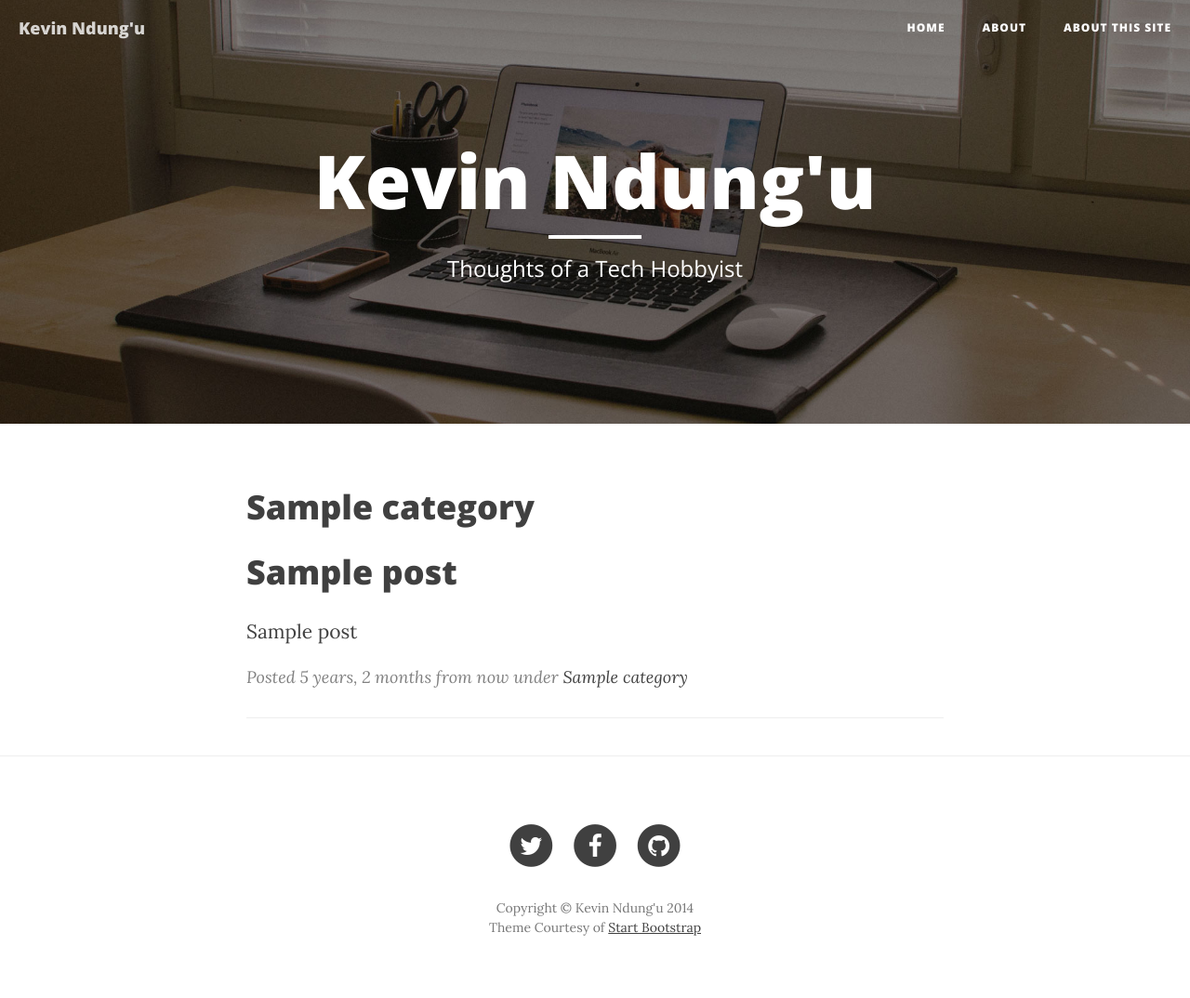
After one commit to kevgathuku/kevgathuku-django-blog, a Django app: a page that uses blog/templates/blog/category.html in a window 1280 px wide. The commit adds this page. Shown: the whole page at 93% size. Run offline with Django 3.2, Linux system fonts and the light colour scheme; tables that the repository leaves empty hold one stand-in row (values such as "Sample post"); some libraries are stand-ins or nearby versions.

Commit message:
Add category view, url and template

```diff
--- a/blog/models.py
+++ b/blog/models.py
@@ -35,4 +35,4 @@ class Category(models.Model):
         return "%s" % self.name
 
     def get_absolute_url(self):
-        return reverse('showcategory', args=[str(self.slug)])
+        return reverse('category', args=[str(self.slug)])
--- /dev/null
+++ b/blog/templates/blog/category.html
@@ -0,0 +1,62 @@
+{% extends "blog/base.html" %}
+
+{% load humanize %}
+
+{% load staticfiles %}
+
+{% block title %} {{ category_name }} {% endblock %}
+
+{% block header %}
+    <!-- Page Header -->
+    <!-- Set your background image for this header on the line below. -->
+    <header class="intro-header" style="background-image: url('{% static "img/home-bg.jpg" %}')">
+        <div class="container">
+            <div class="row">
+                <div class="col-lg-8 col-lg-offset-2 col-md-10 col-md-offset-1">
+                    <div class="site-heading">
+                        <h1>Kevin Ndung'u</h1>
+                        <hr class="small">
+                        <span class="subheading"> Thoughts of a Tech Hobbyist </span>
+                    </div>
+                </div>
+            </div>
+        </div>
+    </header>
+    {% endblock %}
+
+{% block main %}
+    {% if category %}
+    <h1>{{ category_name }}</h1>
+      {% if posts %}
+        {% for post in posts %}
+            <div class="post-preview">
+                <a href="{{ post.get_absolute_url }}">
+                    <h2 class="post-title">
+                        {{post.title}}
+                    </h2>
+                </a>
+                    <p class="post-subtitle lead">
+                        {{post.subtitle}}
+                    </p>
+                <p class="post-meta"> Posted {{post.created|naturaltime}}
+                under <a href="{{ post.category.get_absolute_url }}"> {{post.category}} </a></p>
+            </div>
+            <hr>
+        {% endfor %}
+
+      {% else %}
+        <p> Nothing has been posted in this category yet. Thanks for checking in </p>
+      {% endif %}
+
+      {% else %}
+            The specified category {{ category_name }} does not exist!
+        {% endif %}
+        <!-- Pager -->
+        <!-- ul class="pager">
+            <li class="next">
+                <a href="#">Older Posts &rarr;</a>
+            </li>
+        </ul> -->
+
+
+{% endblock %}
--- a/blog/templates/blog/index.html
+++ b/blog/templates/blog/index.html
@@ -40,11 +40,11 @@
     <hr>
 
     <!-- Pager -->
-    <ul class="pager">
+    <!-- <ul class="pager">
         <li class="next">
             <a href="#">Older Posts &rarr;</a>
         </li>
-    </ul>
+    </ul> -->
 
     {% empty %}
     <p> Nothing has been posted yet. Thanks for checking in </p>
--- a/blog/views.py
+++ b/blog/views.py
@@ -18,9 +18,36 @@ class IndexView(ListPosts):
         return Post.objects.filter(published=True).order_by('-created')
 
 
-class CategoryView(ListPosts):
-    def get_queryset(self):
-        return Post.objects.filter(category__slug=self.kwargs['slug'],published=True).order_by('-created')
+def category(request, category_name_slug):
+
+    # Create a context dictionary which we can pass to the template rendering engine.
+    context_dict = {}
+
+    try:
+        # Can we find a category name slug with the given name?
+        # If we can't, the .get() method raises a DoesNotExist exception.
+        # So the .get() method returns one model instance or raises an exception.
+        category = Category.objects.get(slug=category_name_slug)
+
+        context_dict['category_name'] = category.name
+        # Retrieve all of the associated pages.
+        # Note that filter returns >= 1 model instance.
+        cat_posts = Post.objects.filter(category=category,published=True).order_by('-created')
+
+        # Adds our results list to the template context under name pages.
+        context_dict['posts'] = cat_posts
+
+        # We also add the category object from the database to the context dictionary.
+        # We'll use this in the template to verify that the category exists.
+        context_dict['category'] = category
+
+    except Category.DoesNotExist:
+        # We get here if we didn't find the specified category.
+        # Don't do anything - the template displays the "no category" message for us.
+        pass
+
+    # Go render the response and return it to the client.
+    return render(request, 'blog/category.html', context_dict)
 
 
 class ShowPost(generic.DetailView):
--- a/kevgathuku/urls.py
+++ b/kevgathuku/urls.py
@@ -1,7 +1,7 @@
 from django.conf.urls import patterns, include, url
 from django.contrib import admin
 
-from blog.views import IndexView, CategoryView
+from blog.views import IndexView, category
 
 urlpatterns = patterns('',
     # Examples:
@@ -13,6 +13,6 @@ urlpatterns = patterns('',
     url(r'^about-this-site/$', 'blog.views.about_site', name='about_site'),
     url(r'^contact/$', 'blog.views.contact', name='contact'),
     url(r'^post/', include('blog.urls', namespace='blog')),
-    url(r'^category/(?P<slug>[-\w]+)/$',CategoryView.as_view(),name='showcategory'),
+    url(r'^category/(?P<category_name_slug>[\w\-]+)/$', category, name='category'),
     url(r'^ckeditor/', include('ckeditor.urls')),
 )
```
